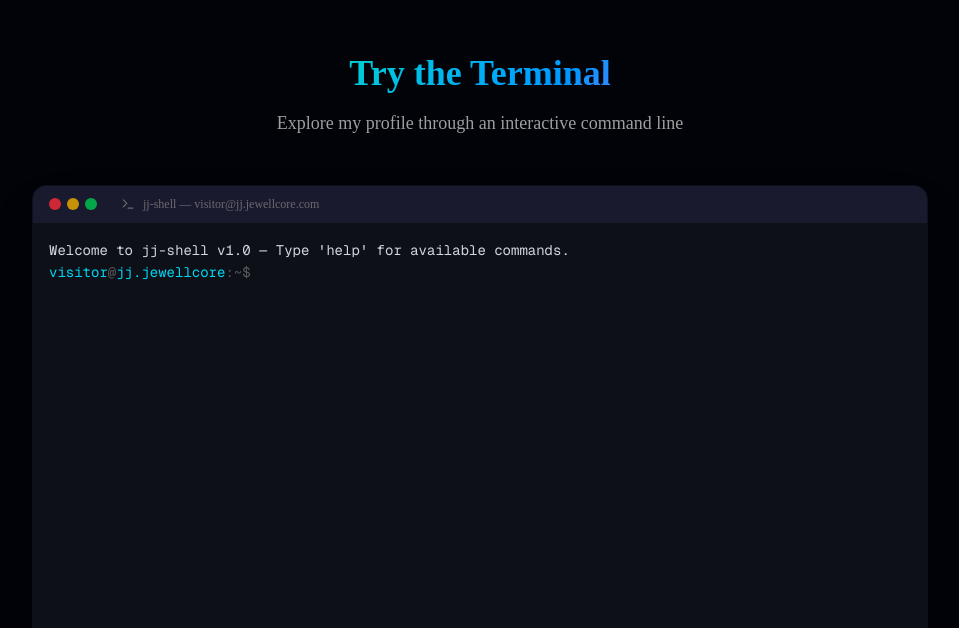
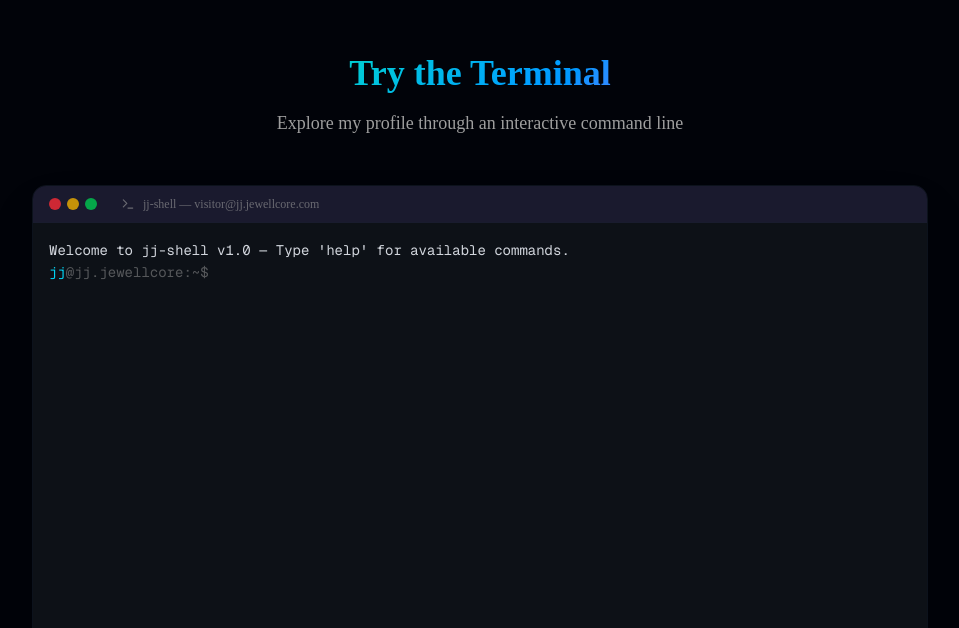
Before and after one commit to Jjjewell1/jj.jewellcore.com, a Next.js app: page / in a window 1280 px wide. Shown: the part 2169-2797 px from the top of the page, without its empty margins (160-1119 px from the left). Built offline with nearby package versions, Linux system fonts and the light colour scheme.

Commit message:
fix: mobile overflow, faster ticker, shorter terminal prompt on small screens

```diff
--- a/src/app/layout.tsx
+++ b/src/app/layout.tsx
@@ -49,7 +49,7 @@ export default function RootLayout({
       className={`${geistSans.variable} ${geistMono.variable} h-full antialiased`}
       suppressHydrationWarning
     >
-      <body className="min-h-full flex flex-col">
+      <body className="min-h-full flex flex-col overflow-x-hidden">
         <ThemeProvider>
           <TooltipProvider>{children}</TooltipProvider>
         </ThemeProvider>
--- a/src/components/sections/hero.tsx
+++ b/src/components/sections/hero.tsx
@@ -25,7 +25,7 @@ export function Hero() {
             <span className="text-sm text-green-400 font-medium">Open to IT Opportunities</span>
           </div>
 
-          <h1 className="text-5xl sm:text-6xl md:text-8xl font-bold mb-8 tracking-tight">
+          <h1 className="text-4xl sm:text-6xl md:text-8xl font-bold mb-6 sm:mb-8 tracking-tight">
             <span className="gradient-text">Jeffrey JJ Jewell</span>
           </h1>
 
--- a/src/components/sections/learning.tsx
+++ b/src/components/sections/learning.tsx
@@ -31,7 +31,7 @@ export function LearningTicker() {
         <div className="absolute right-0 top-0 bottom-0 w-32 bg-gradient-to-l from-background to-transparent z-10" />
         <motion.div
           animate={{ x: ["0%", "-50%"] }}
-          transition={{ duration: 25, repeat: Infinity, ease: "linear" }}
+          transition={{ duration: 15, repeat: Infinity, ease: "linear" }}
           className="flex gap-5 whitespace-nowrap"
         >
           {[...topics, ...topics].map((topic, index) => (
--- a/src/components/sections/terminal.tsx
+++ b/src/components/sections/terminal.tsx
@@ -292,22 +292,21 @@ export function Terminal() {
             </div>
             <div className="flex items-center gap-2 ml-4 text-xs text-muted-foreground/60">
               <TerminalIcon className="h-3.5 w-3.5" />
-              <span>jj-shell — visitor@jj.jewellcore.com</span>
+              <span className="truncate">jj-shell<span className="hidden sm:inline"> — visitor@jj.jewellcore.com</span></span>
             </div>
           </div>
 
           <div
             ref={scrollRef}
-            className="bg-[#0d1117] p-4 h-[420px] overflow-y-auto font-mono text-sm cursor-text"
+            className="bg-[#0d1117] p-3 sm:p-4 h-[380px] sm:h-[420px] overflow-y-auto overflow-x-hidden font-mono text-xs sm:text-sm cursor-text"
             onClick={() => inputRef.current?.focus()}
           >
             {history.map((line, i) => (
-              <div key={i} className="whitespace-pre-wrap leading-relaxed">
+              <div key={i} className="whitespace-pre-wrap leading-relaxed break-all">
                 {line.startsWith("$ ") ? (
                   <span>
-                    <span className="text-cyan-400">visitor</span>
-                    <span className="text-muted-foreground/50">@</span>
-                    <span className="text-cyan-400">jj.jewellcore</span>
+                    <span className="text-cyan-400">jj</span>
+                    <span className="text-muted-foreground/50 hidden sm:inline">@jj.jewellcore</span>
                     <span className="text-muted-foreground/50">:~$ </span>
                     <span className="text-green-400">{line.slice(2)}</span>
                   </span>
@@ -318,9 +317,8 @@ export function Terminal() {
             ))}
 
             <form onSubmit={handleSubmit} className="flex items-center">
-              <span className="text-cyan-400 shrink-0">visitor</span>
-              <span className="text-muted-foreground/50 shrink-0">@</span>
-              <span className="text-cyan-400 shrink-0">jj.jewellcore</span>
+              <span className="text-cyan-400 shrink-0">jj</span>
+              <span className="text-muted-foreground/50 shrink-0 hidden sm:inline">@jj.jewellcore</span>
               <span className="text-muted-foreground/50 shrink-0">:~$ </span>
               <input
                 ref={inputRef}
```
